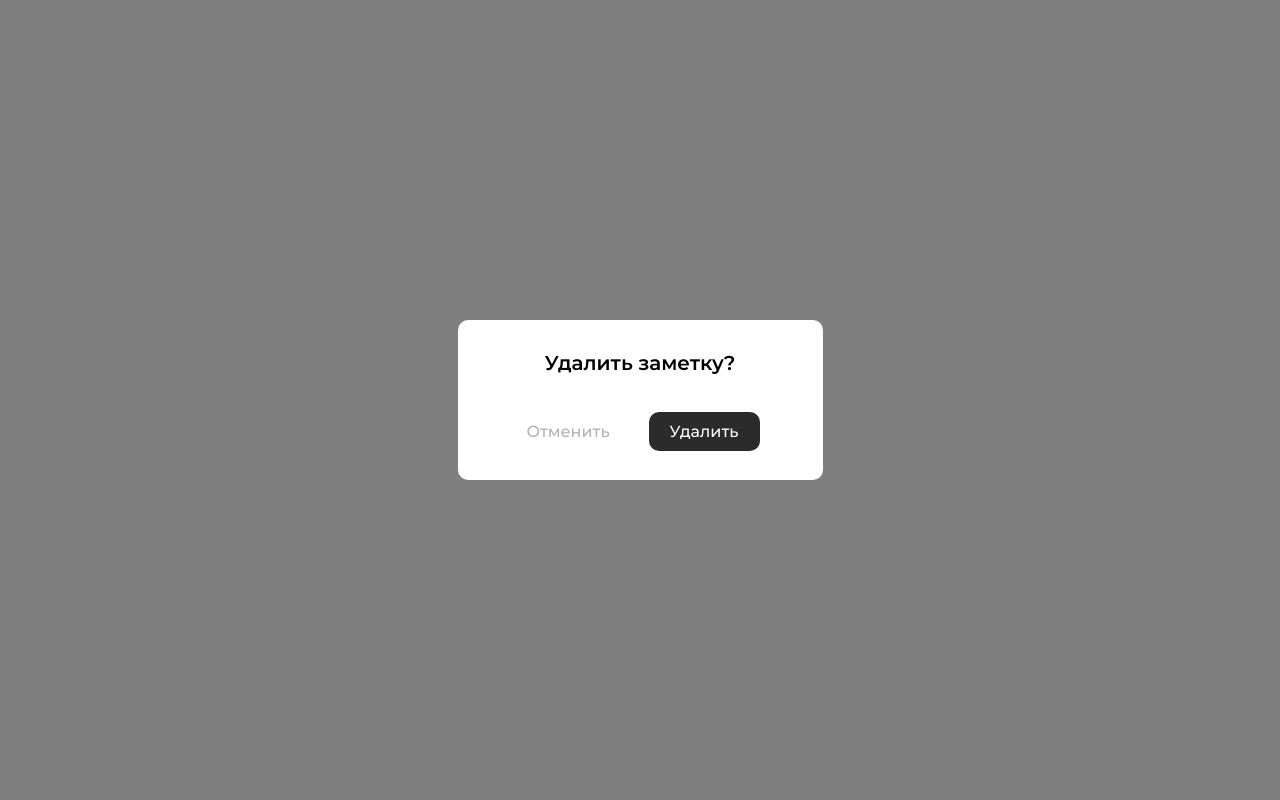
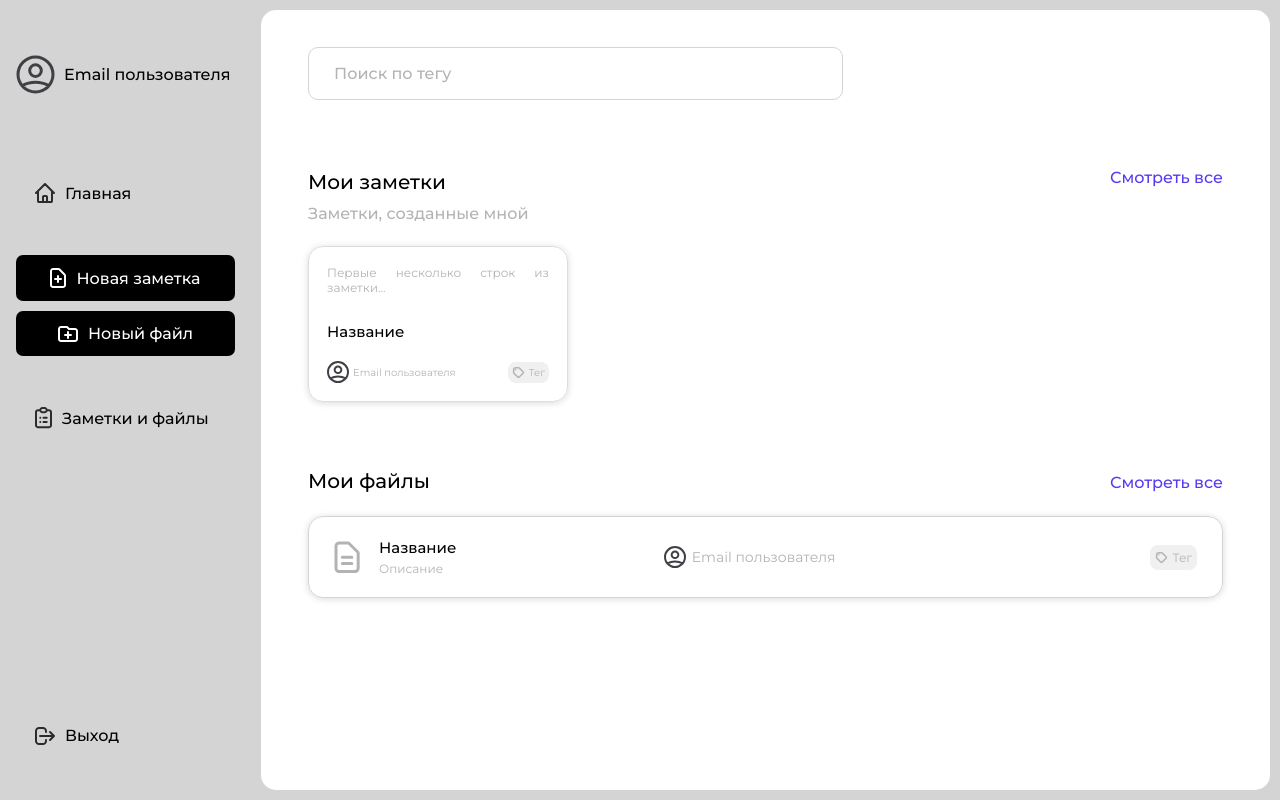
Before and after one commit to hil1ch/vite-react-ts-project, a React (Vite) app: page / in a window 1280 px wide. Built offline with nearby package versions, Linux system fonts and the light colour scheme.

Commit message:
MyNotesAndFilesPage (Part 1)

```diff
--- a/src/App/App.tsx
+++ b/src/App/App.tsx
@@ -1,8 +1,8 @@
-import ApproveDeleteNote from "../Widgets/ApproveDeleteNote/ApproveDeleteNote";
+import MyNotesAndFilesPage from "../Pages/MyNotesAndFilesPage/MyNotesAndFilesPage";
 
 function App() {
   return <div>
-    <ApproveDeleteNote />
+    <MyNotesAndFilesPage />
   </div>
 }
 
--- /dev/null
+++ b/src/Pages/MyNotesAndFilesPage/MyNotesAndFilesPage.css
@@ -0,0 +1,27 @@
+html {
+   box-sizing: border-box;
+}
+
+*,
+*::before,
+*::after {
+   box-sizing: inherit;
+}
+
+body {
+   margin: 0;
+   padding: 0;
+   font-family: 'Montserrat', sans-serif;
+   font-size: 16px;
+   font-weight: 400;
+   color: #000;
+}
+
+a {
+   text-decoration: none;
+   color: #000;
+}
+
+.my__notes-files__page {
+   display: flex;
+}
--- /dev/null
+++ b/src/Pages/MyNotesAndFilesPage/MyNotesAndFilesPage.tsx
@@ -0,0 +1,14 @@
+import Sidebar from '../../Widgets/Sidebar/Sidebar';
+import MyNotesAndFiles from '../../Widgets/MyNotesAndFiles/MyNotesAndFiles';
+import './MyNotesAndFilesPage.css';
+
+function MyNotesAndFilesPage() {
+   return (
+      <div className='my__notes-files__page'>
+         <Sidebar />
+         <MyNotesAndFiles />
+      </div>
+   )
+}
+
+export default MyNotesAndFilesPage;
--- /dev/null
+++ b/src/Widgets/MyNotesAndFiles/MyNotesAndFiles.css
@@ -0,0 +1,203 @@
+.my__page {
+   background-color: #fff;
+   margin: 10px;
+   width: 100%;
+   border-radius: 15px;
+}
+
+.my__page-inner {
+   padding-left: 47px;
+   padding-right: 47px;
+   padding-bottom: 60px;
+}
+
+.search__input {
+   margin-top: 37px;
+   border: 1px solid #D4D4D4;
+   border-radius: 10px;
+   padding: 16px 25px;
+   width: 535px;
+   font-family: 'Montserrat', sans-serif;
+   font-weight: 500;
+   font-size: 16px;
+   margin-bottom: 50px;
+}
+
+.search__input::placeholder {
+   font-weight: 500;
+   color: #B3B3B3;
+   font-family: 'Montserrat', sans-serif;
+   font-size: 16px;
+}
+
+.my__page-notes {
+   margin-bottom: 47px;
+}
+
+.my__notes-title__inner {
+   display: flex;
+   align-items: center;
+   justify-content: space-between;
+}
+
+.my__notes-title {
+   font-size: 20px;
+   font-weight: 500;
+   margin-bottom: 10px;
+}
+
+.my__notes-link,
+.my__files-link {
+   font-size: 16px;
+   font-weight: 500;
+   color: #553BF1;
+}
+
+.my__notes-description {
+   font-size: 16px;
+   font-weight: 500;
+   color: #B3B3B3;
+   margin-bottom: 23px;
+}
+
+.my__page-note {
+   width: 260px;
+   border: 1px solid #DDDDDD;
+   border-radius: 15px;
+   box-shadow: 0px 1px 7px rgba(0, 0, 0, 0.15);
+   cursor: pointer;
+}
+
+.my__page-note__inner {
+   padding: 18px;
+}
+
+.my__note-inner__description {
+   font-size: 12px;
+   color: #B3B3B3;
+   text-align: justify;
+   margin-bottom: 27px;
+}
+
+.my__note-inner__title {
+   margin: 0;
+   font-size: 15px;
+   font-weight: 500;
+   margin-bottom: 20px;
+}
+
+.my__note-inner__username {
+   display: flex;
+   align-items: center;
+   justify-content: space-between;
+}
+
+.my__note-username__inner {
+   display: flex;
+   align-items: center;
+}
+
+.my__note-username__inner img {
+   margin-right: 4px;
+}
+
+.my__note-user__email {
+   font-size: 10px;
+   color: #B3B3B3;
+}
+
+.my__note-tag__inner {
+   display: flex;
+   align-items: center;
+   background-color: #F0F0F0;
+   border: none;
+   border-radius: 8px;
+   padding: 4px;
+}
+
+.my__note-tag__inner img{
+   margin-right: 4px;
+}
+
+.my__note-tag__name {
+   font-size: 10px;
+   color: #B3B3B3;
+}
+
+.my__files-title__inner {
+   display: flex;
+   align-items: center;
+   justify-content: space-between;
+}
+
+.my__files-title {
+   font-size: 20px;
+   font-weight: 500;
+   margin-bottom: 23px;
+}
+
+.my__page-file {
+   padding: 21px 25px;
+   border: 1px solid #D4D4D4;
+   border-radius: 15px;
+   width: 100%;
+   box-shadow: 0px 1px 7px rgba(0, 0, 0, 0.15);
+   cursor: pointer;
+}
+
+.my__page-file__inner {
+   display: flex;
+   align-items: center;
+   justify-content: space-between;
+
+}
+
+.my__file-inner__text {
+   flex: 1;
+   margin-left: 19px;
+}
+
+.my__file-inner__title {
+   font-size: 15px;
+   font-weight: 500;
+   margin: 0;
+   margin-bottom: 4px;
+}
+
+.my__file-inner__description {
+   font-size: 12px;
+   color: #B3B3B3;
+}
+
+.my__file-inner__username {
+   display: flex;
+   align-items: center;
+   margin-right: 315px;
+}
+
+.my__file-inner__username img {
+   margin-right: 6px;
+}
+
+.my__file-user__email {
+   font-size: 14px;
+   color: #B3B3B3;
+}
+
+.my__file-tag__inner {
+   display: flex;
+   align-items: center;
+   background-color: #F0F0F0;
+   border: none;
+   border-radius: 8px;
+   padding: 5px;
+}
+
+.my__file-tag__inner img {
+   margin-right: 4px;
+}
+
+.my__file-tag__name {
+   font-size: 12px;
+   color: #B3B3B3;
+}
--- /dev/null
+++ b/src/Widgets/MyNotesAndFiles/MyNotesAndFiles.tsx
@@ -0,0 +1,63 @@
+import './MyNotesAndFiles.css';
+
+function MyNotesAndFiles() {
+   return (
+      <div className="my__page">
+         <div className='my__page-inner'>
+            <input type="search" placeholder='Поиск по тегу' className='search__input'/>
+            <div className='my__page-notes'>
+               <div className="my__notes-title__inner">
+                  <h3 className="my__notes-title">Мои заметки</h3>
+                  <a href="#" className="my__notes-link">Смотреть все</a>
+               </div>
+               <p className="my__notes-description">Заметки, созданные мной</p>
+               <div className="my__page-notes-list">
+                  <div className="my__page-note">
+                     <div className="my__page-note__inner">
+                        <p className="my__note-inner__description">Первые несколько строк из заметки...</p>
+                        <h4 className="my__note-inner__title">Название</h4>
+                        <div className='my__note-inner__username'>
+                           <div className="my__note-username__inner">
+                              <img src="src\images\note-user.svg" alt="" />
+                              <span className="my__note-user__email">Email пользователя</span>
+                           </div>
+                           <div className="my__note-tag__inner">
+                              <img src="src\images\note-tag.svg" alt="" />
+                              <span className="my__note-tag__name">Тег</span>
+                           </div>
+                        </div>
+                     </div>
+                  </div>
+               </div>
+            </div>
+            <div className="my__page-files">
+               <div className="my__files-title__inner">
+                  <h3 className="my__files-title">Мои файлы</h3>
+                  <a href="#" className="my__files-link">Смотреть все</a>
+               </div>
+               <div className="my__page-files__list">
+                  <div className="my__page-file">
+                     <div className="my__page-file__inner">
+                        <img src="src\images\file-main-page.svg" alt="" />
+                        <div className="my__file-inner__text">
+                           <h4 className="my__file-inner__title">Название</h4>
+                           <p className="my__file-inner__description">Описание</p>
+                        </div>
+                        <div className="my__file-inner__username">
+                           <img src="src\images\note-user.svg" alt="" />
+                           <span className="my__file-user__email">Email пользователя</span>
+                        </div>
+                        <div className="my__file-tag__inner">
+                           <img src="src\images\note-tag.svg" alt="" />
+                           <span className="my__file-tag__name">Тег</span>
+                        </div>
+                     </div>
+                  </div>
+               </div>
+            </div>
+         </div>
+      </div>
+   )
+}
+
+export default MyNotesAndFiles;
```
Also changed, not shown: src/Pages/UserPage/UserPage.tsx (deleted).
